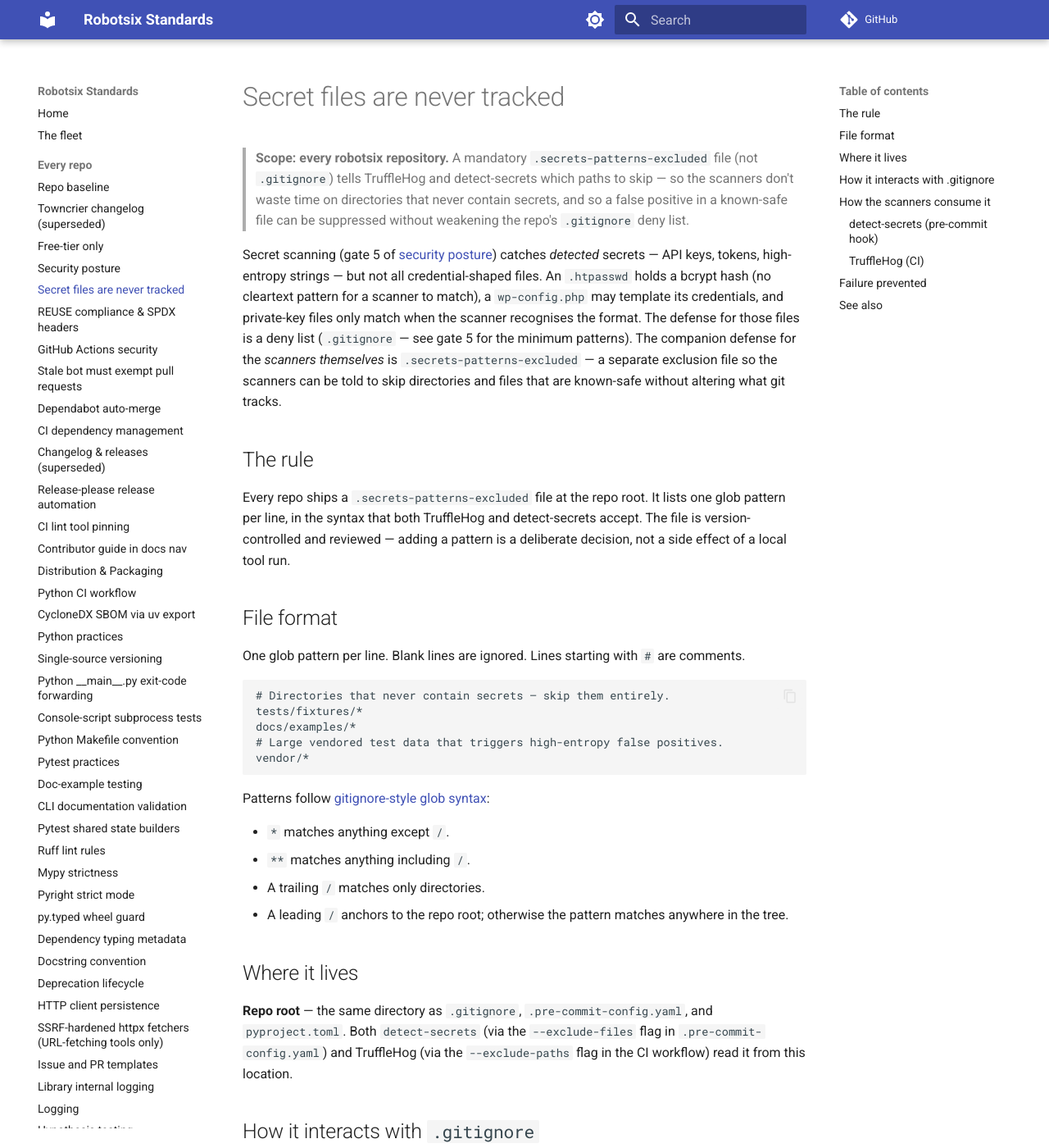
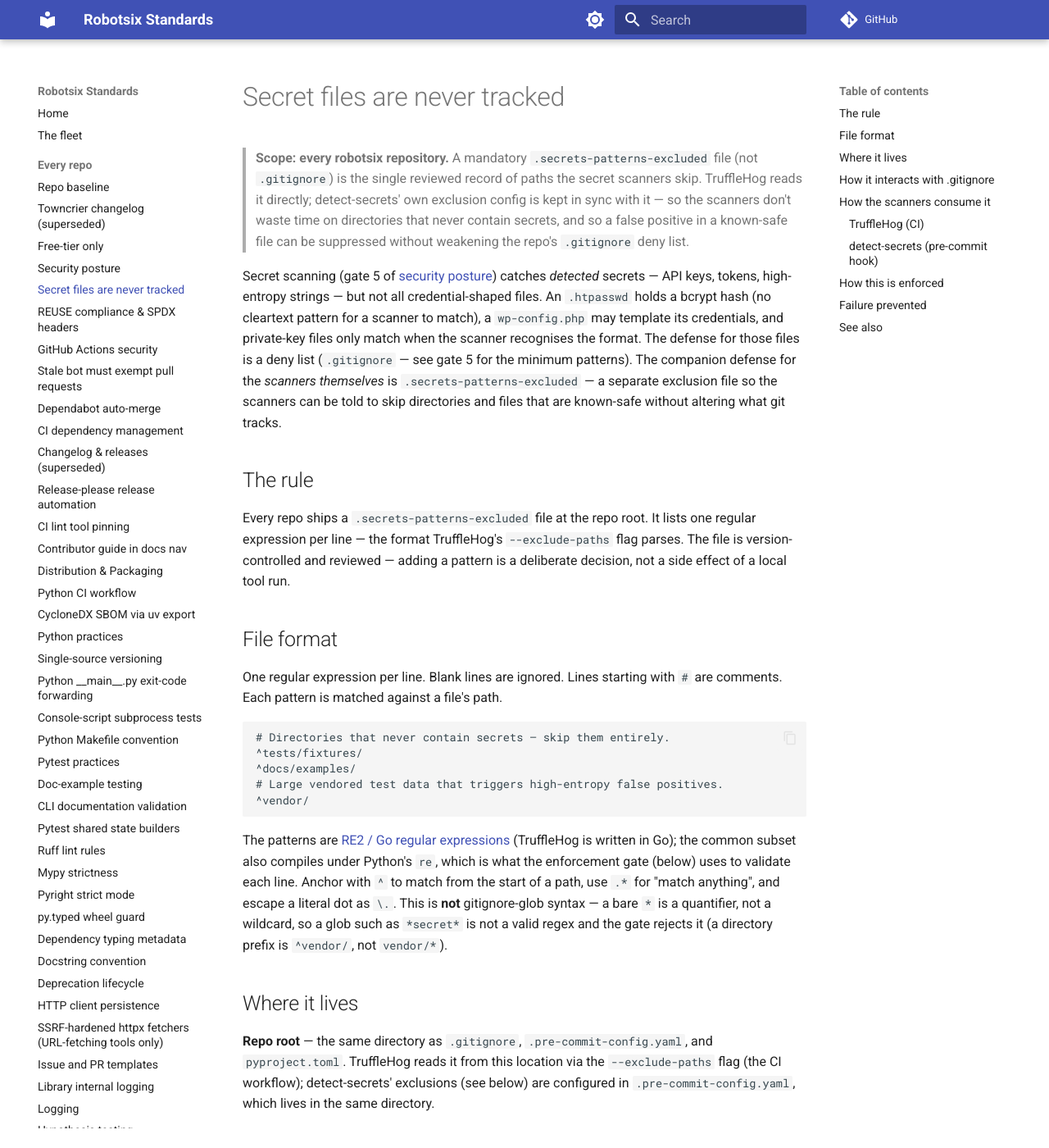
Before and after one commit to damien-robotsix/robotsix-standards, an MkDocs documentation site: the page built from docs/secret-files-are-never-tracked.md, in a window 1280 px wide and 1400 px high. Shown: the whole window at 82% size. Built offline with MkDocs 1.6.1 and Material for MkDocs 9.7.7, drawn with Linux system fonts in a browser that asks for light colours; comment, search, counter and statistics services are not loaded; some of the changed text lies outside the part shown.

Commit message:
chore: SECRET-FILES: `.secrets-patterns-excluded` detect-secrets integration is a no-op — `--exclude-files` takes a regex, not a glob-pattern file; and no gate enforces the mandatory file (20260921T070445Z-secret-files-secrets-patterns-excluded-d-9fad) (#388)
* chore: SECRET-FILES: `.secrets-patterns-excluded` detect-secrets integration is a no-op — `--exclude-files` takes a regex, not a glob-pattern file; and no gate enforces the mandatory file (20260921T070445Z-secret-files-secrets-patterns-excluded-d-9fad)

* mill(docs): SECRET-FILES: `.secrets-patterns-excluded` detect-secrets integration is a no-op — `--exclude-files` takes a regex, not a glob-pattern file; and no gate enforces the mandatory file (20260921T070445Z-secret-files-secrets-patterns-excluded-d-9fad)

---------

Co-authored-by: robotsix-mill <mill@robotsix.local>

````diff
--- a/docs/secret-files-are-never-tracked.md
+++ b/docs/secret-files-are-never-tracked.md
@@ -1,10 +1,12 @@
 # Secret files are never tracked
 
 > **Scope: every robotsix repository.** A mandatory `.secrets-patterns-excluded`
-> file (not `.gitignore`) tells TruffleHog and detect-secrets which paths to
-> skip — so the scanners don't waste time on directories that never contain
-> secrets, and so a false positive in a known-safe file can be suppressed
-> without weakening the repo's `.gitignore` deny list.
+> file (not `.gitignore`) is the single reviewed record of paths the secret
+> scanners skip. TruffleHog reads it directly; detect-secrets' own exclusion
+> config is kept in sync with it — so the scanners don't waste time on
+> directories that never contain secrets, and so a false positive in a
+> known-safe file can be suppressed without weakening the repo's `.gitignore`
+> deny list.
 
 Secret scanning (gate 5 of [security posture](security-posture.md)) catches
 *detected* secrets — API keys, tokens, high-entropy strings — but not all
@@ -19,39 +21,40 @@ what git tracks.
 
 ## The rule
 
-Every repo ships a `.secrets-patterns-excluded` file at the repo root. It
-lists one glob pattern per line, in the syntax that both TruffleHog and
-detect-secrets accept. The file is version-controlled and reviewed — adding a
-pattern is a deliberate decision, not a side effect of a local tool run.
+Every repo ships a `.secrets-patterns-excluded` file at the repo root. It lists
+one regular expression per line — the format TruffleHog's `--exclude-paths`
+flag parses. The file is version-controlled and reviewed — adding a pattern is
+a deliberate decision, not a side effect of a local tool run.
 
 ## File format
 
-One glob pattern per line. Blank lines are ignored. Lines starting with `#`
-are comments.
+One regular expression per line. Blank lines are ignored. Lines starting with
+`#` are comments. Each pattern is matched against a file's path.
 
 ```text
 # Directories that never contain secrets — skip them entirely.
-tests/fixtures/*
-docs/examples/*
+^tests/fixtures/
+^docs/examples/
 # Large vendored test data that triggers high-entropy false positives.
-vendor/*
+^vendor/
 ```
 
-Patterns follow [gitignore-style glob
-syntax](https://git-scm.com/docs/gitignore#_pattern_format):
-
-- `*` matches anything except `/`.
-- `**` matches anything including `/`.
-- A trailing `/` matches only directories.
-- A leading `/` anchors to the repo root; otherwise the pattern matches
-  anywhere in the tree.
+The patterns are [RE2 / Go regular
+expressions](https://github.com/google/re2/wiki/Syntax) (TruffleHog is written
+in Go); the common subset also compiles under Python's `re`, which is what the
+enforcement gate (below) uses to validate each line. Anchor with `^` to match
+from the start of a path, use `.*` for "match anything", and escape a literal
+dot as `\.`. This is **not** gitignore-glob syntax — a bare `*` is a
+quantifier, not a wildcard, so a glob such as `*secret*` is not a valid regex
+and the gate rejects it (a directory prefix is `^vendor/`, not `vendor/*`).
 
 ## Where it lives
 
 **Repo root** — the same directory as `.gitignore`, `.pre-commit-config.yaml`,
-and `pyproject.toml`. Both `detect-secrets` (via the `--exclude-files` flag in
-`.pre-commit-config.yaml`) and TruffleHog (via the `--exclude-paths` flag in
-the CI workflow) read it from this location.
+and `pyproject.toml`. TruffleHog reads it from this location via the
+`--exclude-paths` flag (the CI workflow); detect-secrets' exclusions (see
+below) are configured in `.pre-commit-config.yaml`, which lives in the same
+directory.
 
 ## How it interacts with `.gitignore`
 
@@ -86,25 +89,9 @@ Examples of files that belong in `.gitignore` but **not** in
 
 ## How the scanners consume it
 
-### detect-secrets (pre-commit hook)
-
-The `.pre-commit-config.yaml` entry passes the file to detect-secrets via the
-`--exclude-files` flag:
-
-```yaml
-- repo: https://github.com/Yelp/detect-secrets
-  rev: v1.5.0
-  hooks:
-    - id: detect-secrets
-      args:
-        - '--exclude-files'
-        - '.secrets-patterns-excluded'
-        - '--baseline'
-        - '.secrets.baseline'
-```
-
-detect-secrets reads the file, expands each glob, and skips matching paths
-during its working-tree scan.
+The two scanners take path exclusions in different ways. Only TruffleHog reads
+`.secrets-patterns-excluded` directly; detect-secrets does not read any pattern
+file, so its exclusions are configured separately and kept in sync with it.
 
 ### TruffleHog (CI)
 
@@ -115,23 +102,76 @@ The shared security workflow passes the file to TruffleHog via the
 trufflehog filesystem --exclude-paths .secrets-patterns-excluded .
 ```
 
-TruffleHog reads the file, expands each glob, and skips matching paths during
-its filesystem scan. The same flag works for `trufflehog git` (full-history
-scan) — the patterns apply to the checked-out tree, not to historical paths.
+TruffleHog reads the file, compiles each line as a regular expression, and
+skips paths that match during its filesystem scan. The same flag works for
+`trufflehog git` (full-history scan) — the patterns apply to the checked-out
+tree, not to historical paths.
+
+### detect-secrets (pre-commit hook)
+
+detect-secrets does **not** read `.secrets-patterns-excluded`. Its
+`--exclude-files` flag takes a **single regular expression** matched against
+file paths — not a path to a file of patterns. Passing the filename
+(`--exclude-files .secrets-patterns-excluded`) is a silent no-op: detect-secrets
+treats the literal string as a regex, matches it against nothing useful, and
+never opens the file. The globs the file lists are therefore ignored, and the
+pre-commit-layer exclusion the standard promises never happens.
+
+Configure detect-secrets' path exclusions with the mechanisms it actually
+supports, kept in sync with `.secrets-patterns-excluded`:
+
+- the pre-commit hook's own `exclude:` regex (a pre-commit-native file filter), and
+- the `.secrets.baseline` (which records reviewed findings per file).
+
+```yaml
+- repo: https://github.com/Yelp/detect-secrets
+  rev: v1.5.0
+  hooks:
+    - id: detect-secrets
+      args:
+        - '--baseline'
+        - '.secrets.baseline'
+      # Path exclusions go here as a single regex, mirroring
+      # .secrets-patterns-excluded — NOT `--exclude-files <that file>`.
+      exclude: '\.secrets\.baseline$'
+```
+
+## How this is enforced
+
+`scripts/check-secrets-patterns-excluded.py` (the
+`secrets-patterns-excluded-check` job in
+`.github/workflows/baseline-check.yml`) makes the rule mechanically checkable.
+It verifies that:
+
+- `.secrets-patterns-excluded` exists at the repo root;
+- every non-comment line compiles as a regular expression (a gitignore-style
+  glob such as `*secret*` fails this check); and
+- `.pre-commit-config.yaml` does not wire the file into detect-secrets via the
+  no-op `--exclude-files .secrets-patterns-excluded` form.
+
+Like the `.gitignore` deny-list gate, it is **warning-first** (2026-09): it
+emits `::warning::` annotations but does not fail the build, so the fleet can
+converge before a follow-up gate flips it to fail-closed.
 
 ## Failure prevented
 
-Without `.secrets-patterns-excluded`, a repo has two bad options when a
-scanner produces a false positive on a tracked file:
+*Failure mode 1 — silent no-op wiring.* Feeding the glob file to detect-secrets
+via `--exclude-files` (which expects a regex, not a file) silently ignores
+every pattern in it: the promised pre-commit exclusion never runs and nobody
+notices, because a no-op produces no error. The enforcement gate above catches
+that exact miswiring.
+
+*Failure mode 2 — false positives with no safe escape.* Without a reviewed
+exclusion file, a repo has two bad options when a scanner flags a tracked file:
 
 1. **Add the file to `.gitignore`** — the file stops being tracked, breaking
    CI and local development.
 2. **Accept the false positive** — every scan run flags it, training
    contributors to ignore scan output.
 
-With `.secrets-patterns-excluded`, the file stays tracked and the scanner
-stays quiet. Each pattern addition is reviewed in a PR, so a pattern that
-accidentally excludes a real credential file is caught before it merges.
+With `.secrets-patterns-excluded`, the file stays tracked and the scanner stays
+quiet. Each pattern addition is reviewed in a PR, so a pattern that accidentally
+excludes a real credential file is caught before it merges.
 
 ## See also
 
````
Also changed, not shown: .pre-commit-config.yaml (+6 -2 lines), README.md (+1 -1 lines), 5 other files.
